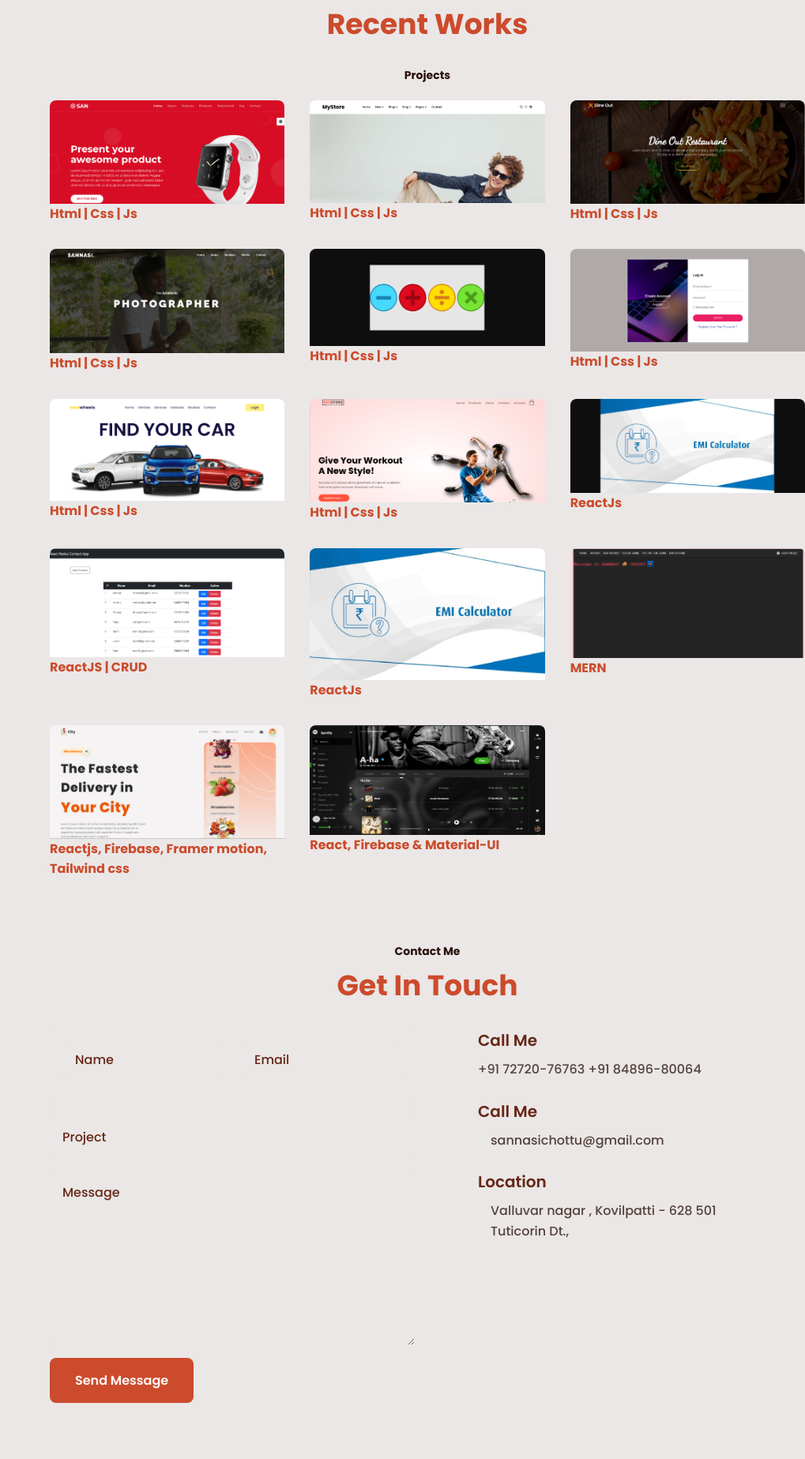
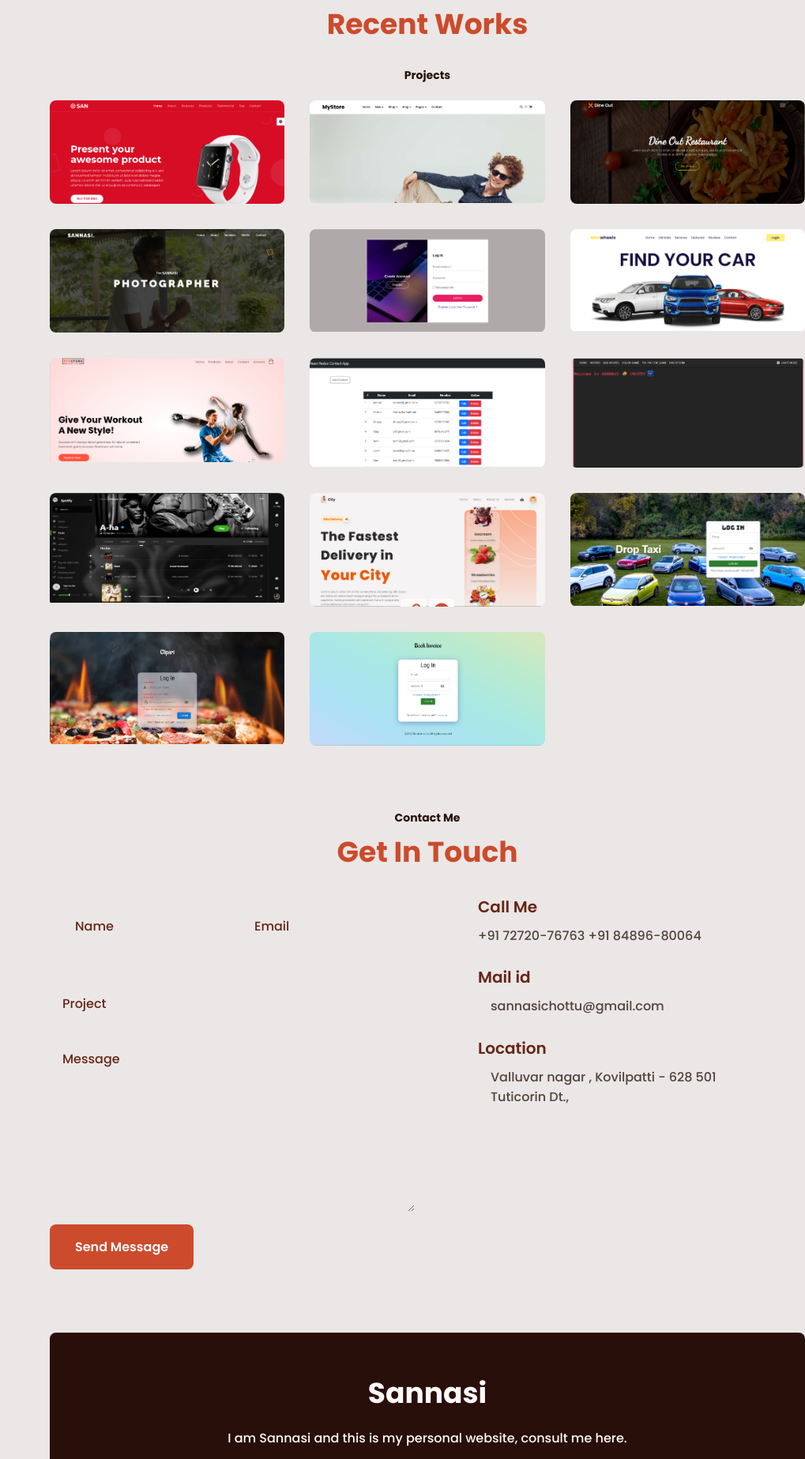
Before and after one commit to Sannasichottu/Portfolio-sannasi, a PHP site: page / in a window 1280 px wide. Shown: the part 3151-4998 px from the top of the page at 79% size, without its empty margins (261-1280 px from the left). Run offline with PHP 8.4, Linux system fonts and the light colour scheme.

Commit message:
some more project added

```diff
--- a/assets/css/styles.css
+++ b/assets/css/styles.css
@@ -449,17 +449,19 @@ img {
   color: var(--first-color);
   padding: 0.25rem;
   border-radius: 0.25rem;
-  margin-bottom: var(--mb-2);
+  margin-bottom: var(--mb-1);
 }
 .use_code {
   color: var(--first-color);
-  font-size: 1rem;
+  font-size: 0.9rem;
   font-weight: var(--font-bold);
+  color:var(--first-color-lighten);
+  font-style: italic;
 }
 
 .works_title {
   font-size: var(--h2-font-size);
-  color: var(--first-color-lighten);
+  color: var(--first-color-light);
 }
 .works_img:hover .works_data {
   bottom: 0;
--- a/index.html
+++ b/index.html
@@ -288,155 +288,175 @@
 
           <div class="works_img">
             <img src="./assets/img/Project img/watch product.png" alt="">
-
             <div class="works_data">
+              <div display="flex">
               <a href="https://watchproduct.netlify.app" target="_blank" class="works_link"><i class='bx bx-link-alt'></i></a>
               <a href="https://github.com/Sannasichottu/product-landing-page.git" target="_blank" class="works_link"><i class="bx bxl-github"></i></a>
-              <span class="works_title">Watch Product</span>
               </div>
+              <span class="works_title"><u>Watch Product</u></span>
               <p class="use_code">Html | Css | Js</p>
+            </div>
           </div>
 
           <div class="works_img">
             <img src="./assets/img/Project img/DressMenu.png" alt="">
-
             <div class="works_data">
+              <div display="'flex">
               <a href="https://dressmenu-frontend.netlify.app" target="_blank" class="works_link"><i class='bx bx-link-alt'></i></a>
               <a href="https://github.com/Sannasichottu/Dress-menu.git" target="_blank" class="works_link"><i class="bx bxl-github"></i></a>
-              <span class="works_title">Dress Shop Frontend</span>
             </div>
+              <span class="works_title"><u>Dress Shop</u></span>
               <p class="use_code">Html | Css | Js</p>
+            </div>
           </div>
 
           <div class="works_img">
             <img src="./assets/img/Project img/Restaurant 1.png" alt="">
-
             <div class="works_data">
+              <div display="flex">
               <a href="https://restaurant-dineout.netlify.app" target="_blank" class="works_link"><i class='bx bx-link-alt'></i></a>
               <a href="https://github.com/Sannasichottu/restaurant-website.git" target="_blank" class="works_link"><i class="bx bxl-github"></i></a>
-              <span class="works_title">Restaurant</span>
             </div>
+              <span class="works_title"><u>Restaurant</u></span>
               <p class="use_code">Html | Css | Js</p>
+            </div>
           </div>
 
           <div class="works_img">
             <img src="./assets/img/Project img/photographer.png" alt="">
-
             <div class="works_data">
+              <div display="flex">
               <a href="https://photographer-sannasi.netlify.app" target="_blank" class="works_link"><i class='bx bx-link-alt'></i></a>
               <a href="https://github.com/Sannasichottu/photography-html-css-jquery.git" target="_blank" class="works_link"><i class="bx bxl-github"></i></a>
-              <span class="works_title">Photographer</span>
             </div>
+              <span class="works_title"><u>Photographer</u></span>
               <p class="use_code">Html | Css | Js</p>
+            </div>
           </div>
 
           <div class="works_img">
-            <img src="./assets/img/Project img/cal.png" alt="">
+            <img src="./assets/img/Project img/login & register.png" alt="">
+            <div class="works_data">
+              <div display="flex">
+              <a href="https://sliding-login-register.netlify.app/" target="_blank" class="works_link"><i class='bx bx-link-alt'></i></a>
+              <a href="https://github.com/Sannasichottu/sliding-login---register.git" target="_blank" class="works_link"><i class="bx bxl-github"></i></a>
+            </div>
+              <span class="works_title"><u>Login & Register</u></span>
+              <p class="use_code">Html | Css | Js</p>
+            </div>
+          </div>
 
+          <div class="works_img">
+            <img src="./assets/img/Project img/car rental.jpg" alt="">
             <div class="works_data">
-              <a href="https://calculatordom.netlify.app/" target="_blank" class="works_link"><i class='bx bx-link-alt'></i></a>
-              <a href="https://github.com/Sannasichottu/calculator-day-19.git" target="_blank" class="works_link"><i class="bx bxl-github"></i></a>
-              <span class="works_title">Calculator</span>
+              <div display="flex">
+              <a href="https://equpiment-hiring-car-rental.netlify.app" target="_blank" class="works_link"><i class='bx bx-link-alt'></i></a>
+              <a href="https://github.com/Sannasichottu/equipment-hiring---car-rental-.git" target="_blank" class="works_link"><i class="bx bxl-github"></i></a>
               </div>
+              <span class="works_title"><u>Car Rental</u></span>
               <p class="use_code">Html | Css | Js</p>
+            </div>
+          </div>
+
+          <div class="works_img">
+            <img src="./assets/img/Project img/ecommerce.jpg" alt="">
+            <div class="works_data">
+              <div display="flex">
+              <a href="https://ecommerce-chottu.netlify.app" target="_blank" class="works_link"><i class='bx bx-link-alt'></i></a>
+              <a href="https://github.com/Sannasichottu/-Ecommerce---HTML-And-CSS.git" target="_blank" class="works_link"><i class="bx bxl-github"></i></a>
+            </div>
+              <span class="works_title"><u>Ecommerce</u></span>
+              <p class="use_code">Html | Css | Js</p>
+            </div>
+          </div>
+
+          <div class="works_img">
+            <img src="./assets/img/Project img/contactbook.png" alt="">
+            <div class="works_data">
+              <div display="flex">
+              <a href="https://contactbooks.netlify.app/" target="_blank" class="works_link"><i class='bx bx-link-alt'></i></a>
+              <a href="https://github.com/Sannasichottu/Contact-Book.git" target="_blank" class="works_link"><i class="bx bxl-github"></i></a>
+            </div>
+              <span class="works_title"><u>Contact Book</u></span>
+              <p class="use_code">ReactJS | CRUD</p>
+            </div>
+          </div>
+
+          <div class="works_img">
+            <img src="./assets/img/Project img/mov review.png" alt="">
+          <div class="works_data">
+            <div display="flex">
+            <a href="https://jolly-boyd-df5b6a.netlify.app/" target="_blank" class="works_link"><i class='bx bx-link-alt'></i></a>
+            <a href="https://github.com/Sannasichottu/react-app.git" target="_blank" class="works_link"><i class="bx bxl-github"></i></a>
+          </div>
+            <span class="works_title"><u>Movie Review</u></span>
+            <p class="use_code">MERN</p>
+          </div>
+          </div>
+
+          <div class="works_img">
+            <img src="./assets/img/Project img/spotify.png" alt="">
+          <div class="works_data">
+            <div display="flex">
+            <a href="https://music-spotify-clone.netlify.app" target="_blank" class="works_link"><i class='bx bx-link-alt'></i></a>
+            <a href="https://github.com/Sannasichottu/spotify-clone.git" target="_blank" class="works_link"><i class="bx bxl-github"></i></a></div>
+            <span class="works_title"><u>Spotify-clone</u></span>
+            <p class="use_code">React | Firebase | Material-UI</p>
+          </div>
+          </div>
+
+          <div class="works_img">
+            <img src="./assets/img/Project img/restaurant.png" alt="">
+          <div class="works_data">
+            <div display="flex">
+            <a href="https://restarant-app.netlify.app" target="_blank" class="works_link"><i class='bx bx-link-alt'></i></a>
+            <a href="https://github.com/Sannasichottu/restaturant-app.git" target="_blank" class="works_link"><i class="bx bxl-github"></i></a></div>
+            <span class="works_title"><u>Restaurant Food Delivery</u></span>
+            <p class="use_code">Reactjs | Firebase | Framer motion | Tailwind css</p>
+          </div>
           </div>
 
 
 
           <div class="works_img">
-            <img src="./assets/img/Project img/login & register.png" alt="">
+            <img src="./assets/img/Project img/Drop-Taxi.png" alt="">
+          <div class="works_data">
+            <div display="flex">
+              <a href="https://drop-taxi.netlify.app/login" target="_blank" class="works_link"><i class='bx bx-link-alt'></i></a>
+            <a href="https://github.com/Sannasichottu/Drop-Taxi-client.git" target="_blank" class="works_link"><i class="bx bxl-github"></i></a>
+            <a href="https://github.com/Sannasichottu/Drop-Taxi-server.git" target="_blank" class="works_link"><i class="bx bxl-github"></i></a>
+            </div>
+            <span class="works_title"><u>Drop Taxi</u></span>
+            <p class="use_code">React | Node | MongoDB</p>
+          </div>
 
-            <div class="works_data">
-              <a href="https://sliding-login-register.netlify.app/" target="_blank" class="works_link"><i class='bx bx-link-alt'></i></a>
-              <a href="https://github.com/Sannasichottu/sliding-login---register.git" target="_blank" class="works_link"><i class="bx bxl-github"></i></a>
-              <span class="works_title">Login & Register</span>
-            </div>
-            <p class="use_code">Html | Css | Js</p>
           </div>
 
           <div class="works_img">
-            <img src="./assets/img/Project img/car rental.jpg" alt="">
+            <img src="./assets/img/Project img/clipart-pizza.png" alt="">
+          <div class="works_data">
 
-            <div class="works_data">
-              <a href="https://equpiment-hiring-car-rental.netlify.app" target="_blank" class="works_link"><i class='bx bx-link-alt'></i></a>
-              <a href="https://github.com/Sannasichottu/equipment-hiring---car-rental-.git" target="_blank" class="works_link"><i class="bx bxl-github"></i></a>
-              <span class="works_title">Car Rental</span>
+            <div display="flex">
+              <a href="https://clipart-pizza.netlify.app" target="_blank" class="works_link"><i class='bx bx-link-alt'></i></a>
+            <a href="https://github.com/Sannasichottu/clipart-pizza-client.git" target="_blank" class="works_link"><i class="bx bxl-github"></i></a>
+            <a href="https://github.com/Sannasichottu/clipart-pizza-server.git" target="_blank" class="works_link"><i class="bx bxl-github"></i></a>
             </div>
-            <p class="use_code">Html | Css | Js</p>
+            <span class="works_title"><u>Clipart-Pizza</u></span>
+            <p class="use_code">React | Node | MongoDB</p>
+          </div>
           </div>
 
           <div class="works_img">
-            <img src="./assets/img/Project img/ecommerce.jpg" alt="">
-
+            <img src="./assets/img/Project img/book-invoice.png" alt="">
           <div class="works_data">
-              <a href="https://ecommerce-chottu.netlify.app" target="_blank" class="works_link"><i class='bx bx-link-alt'></i></a>
-              <a href="https://github.com/Sannasichottu/-Ecommerce---HTML-And-CSS.git" target="_blank" class="works_link"><i class="bx bxl-github"></i></a>
-              <span class="works_title">Ecommerce</span>
+            <div display="flex">
+              <a href="https://bookinvoice.netlify.app" target="_blank" class="works_link"><i class='bx bx-link-alt'></i></a>
+            <a href="https://github.com/Sannasichottu/book-invoice-client.git" target="_blank" class="works_link"><i class="bx bxl-github"></i></a>
+            <a href="https://github.com/Sannasichottu/book-invoice-server.git" target="_blank" class="works_link"><i class="bx bxl-github"></i></a>
             </div>
-            <p class="use_code">Html | Css | Js</p>
+            <span class="works_title"><u>Book-Invoice</u></span>
+            <p class="use_code">React | Node | MongoDB</p>
           </div>
-
-          <div class="works_img">
-            <img src="./assets/img/Project img/cal emi.png" alt="">
-
-            <div class="works_data">
-              <a href="https://calculator-emi.netlify.app/" target="_blank" class="works_link"><i class='bx bx-link-alt'></i></a>
-              <a href="https://github.com/Sannasichottu/react-emi.git" target="_blank" class="works_link"><i class="bx bxl-github"></i></a>
-              <span class="works_title">Emi Calculator</span>
-            </div>
-            <p class="use_code">ReactJs</p>
-          </div>
-
-          <div class="works_img">
-            <img src="./assets/img/Project img/contactbook.png" alt="">
-
-            <div class="works_data">
-              <a href="https://contactbooks.netlify.app/" target="_blank" class="works_link"><i class='bx bx-link-alt'></i></a>
-              <a href="https://github.com/Sannasichottu/Contact-Book.git" target="_blank" class="works_link"><i class="bx bxl-github"></i></a>
-              <span class="works_title">Contact Book</span>
-            </div>
-            <p class="use_code">ReactJS | CRUD</p>
-          </div>
-
-          <div class="works_img">
-            <img src="./assets/img/Project img/emi-calculator.jpg" alt="">
-
-            <div class="works_data">
-              <a href="https://calculator-emi.netlify.app/" target="_blank" class="works_link"><i class='bx bx-link-alt'></i></a>
-              <a href="https://github.com/Sannasichottu/react-emi.git" target="_blank" class="works_link"><i class="bx bxl-github"></i></a>
-              <span class="works_title">Emi-Calculator</span>
-            </div>
-            <p class="use_code">ReactJs</p>
-          </div>
-
-          <div class="works_img">
-            <img src="./assets/img/Project img/mov review.png" alt="">
-          <div class="works_data">
-            <a href="https://jolly-boyd-df5b6a.netlify.app/" target="_blank" class="works_link"><i class='bx bx-link-alt'></i></a>
-            <a href="https://github.com/Sannasichottu/react-app.git" target="_blank" class="works_link"><i class="bx bxl-github"></i></a>
-            <span class="works_title">Movie Review</span>
-          </div>
-          <p class="use_code">MERN</p>
-          </div>
-
-          <div class="works_img">
-            <img src="./assets/img/Project img/restaurant.png" alt="">
-          <div class="works_data">
-            <a href="https://restarant-app.netlify.app" target="_blank" class="works_link"><i class='bx bx-link-alt'></i></a>
-            <a href="https://github.com/Sannasichottu/restaturant-app.git" target="_blank" class="works_link"><i class="bx bxl-github"></i></a>
-            <span class="works_title">Restaurant Food Delivery</span>
-          </div>
-          <p class="use_code">Reactjs, Firebase, Framer motion, Tailwind css</p>
-          </div>
-
-          <div class="works_img">
-            <img src="./assets/img/Project img/spotify.png" alt="">
-          <div class="works_data">
-            <a href="https://music-spotify-clone.netlify.app" target="_blank" class="works_link"><i class='bx bx-link-alt'></i></a>
-            <a href="https://github.com/Sannasichottu/spotify-clone.git" target="_blank" class="works_link"><i class="bx bxl-github"></i></a>
-            <span class="works_title">Spotify-clone</span>
-          </div>
-          <p class="use_code">React, Firebase & Material-UI</p>
           </div>
 
         </div>
@@ -465,7 +485,7 @@
           </div>
 
           <div class="contact_info">
-            <h3 class="contact_subtitle">Call Me</h3>
+            <h3 class="contact_subtitle">Mail id</h3>
             <span class="contact_text">sannasichottu@gmail.com</span>
           </div>
 
```
Also changed, not shown: assets/img/Project img/Blog-photography.png (added), assets/img/Project img/Drop-Taxi.png (added), assets/img/Project img/book-invoice.png (added), assets/img/Project img/clipart-pizza.png (added). Lines whose indentation alone changed are shown as unchanged.
